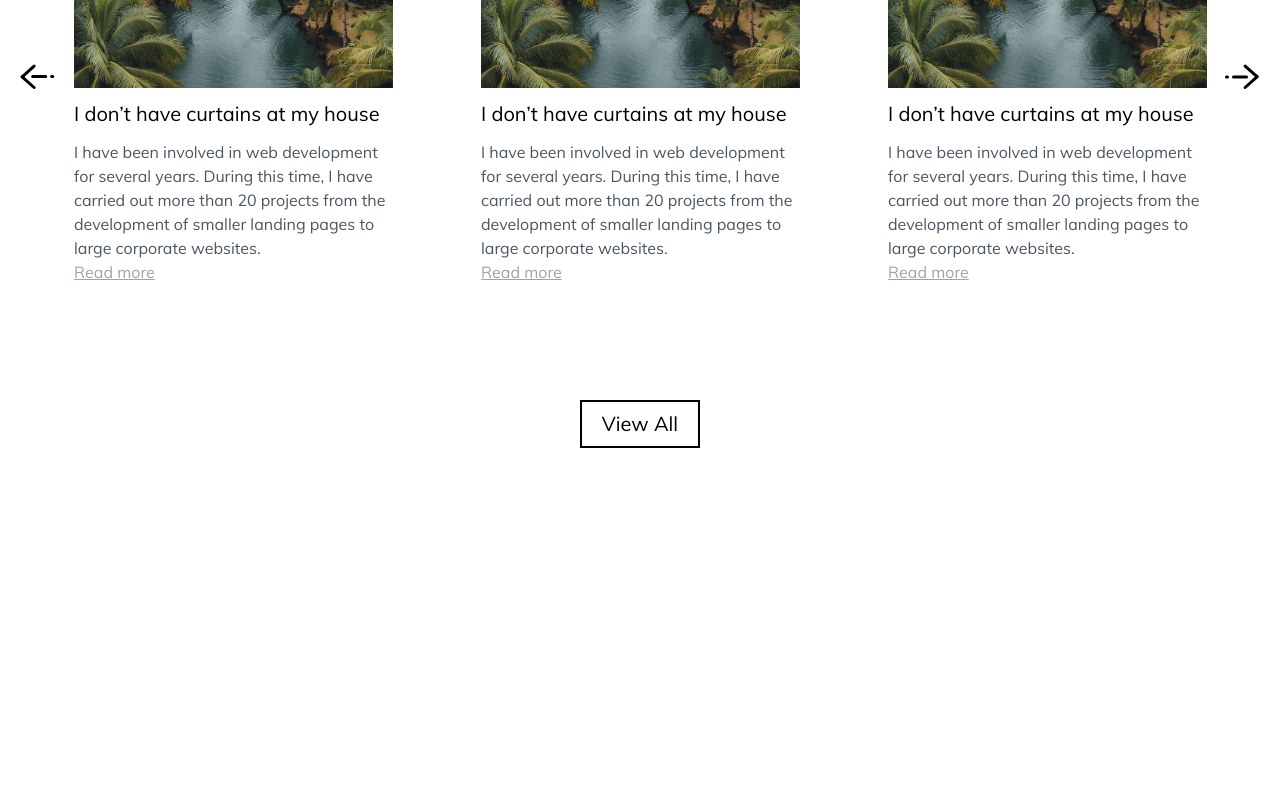
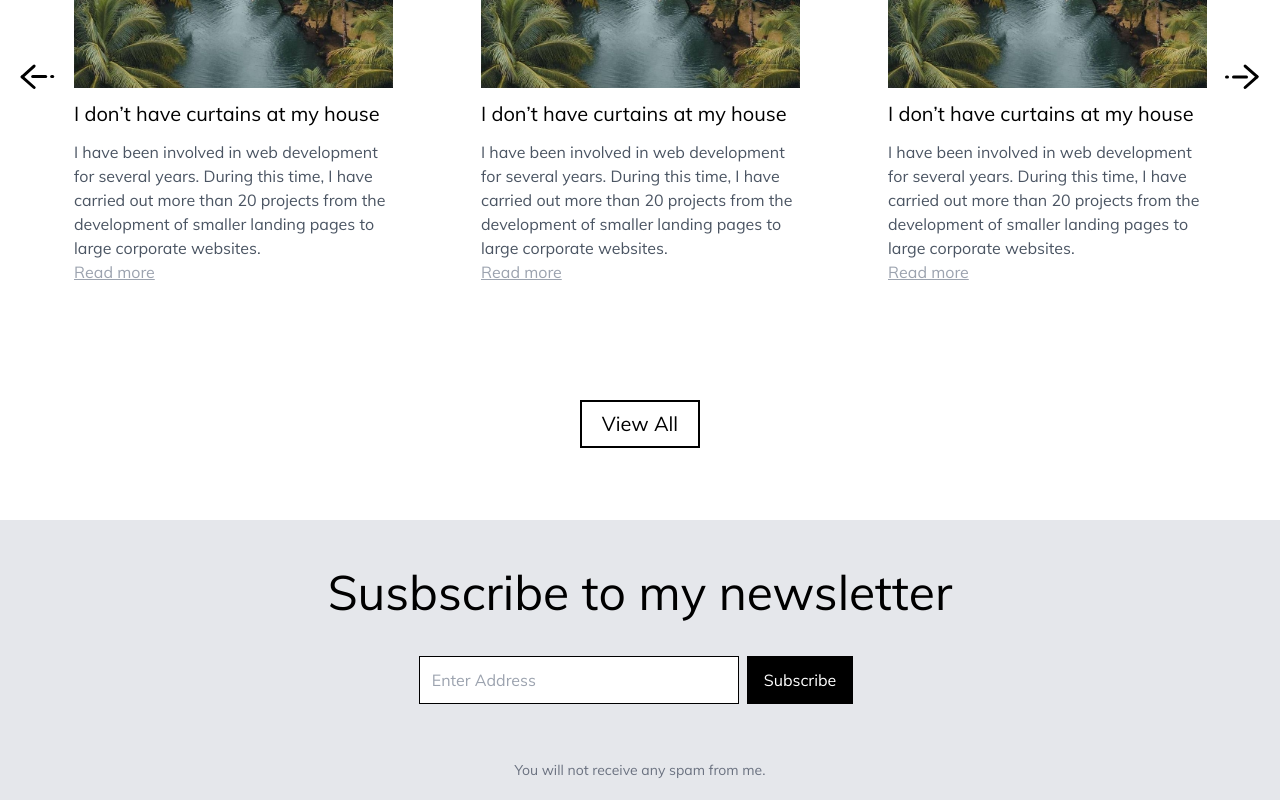
Before and after one commit to osamaakb/osama.com, a Next.js app: page / in a window 1280 px wide. Shown: the part 1513-2313 px from the top of the page. Before the commit the page ends 2033 px from the top, so only its background shows below. Built offline with nearby package versions, Linux system fonts and the light colour scheme.

Commit message:
Feat: add newsletter component
it still not work tho, will add functionality later

```diff
--- a/src/components/BlogsCarousel/BlogsCarousel.tsx
+++ b/src/components/BlogsCarousel/BlogsCarousel.tsx
@@ -8,6 +8,7 @@ export interface BlogsCarouselProps {}
 const BlogsCarousel: React.FC<BlogsCarouselProps> = () => {
   return (
     <div className="pt-16">
+      {/* @todo add real data and make the carousel responsive */}
       <Carousel>
         <div>
           <BlogItem />
--- a/src/components/Carousel/Carousel.tsx
+++ b/src/components/Carousel/Carousel.tsx
@@ -9,6 +9,7 @@ export interface CarouselProps {
 }
 
 const Carousel: React.FC<CarouselProps> = ({ children, sliderSettings }) => {
+  // @todo make this responsive
   const settings = {
     infinite: true,
     speed: 500,
--- /dev/null
+++ b/src/components/NewsLetter/NewsLetter.tsx
@@ -0,0 +1,34 @@
+import React, { useState } from "react";
+
+export interface NewsLetterProps {}
+
+const NewsLetter: React.FC<NewsLetterProps> = () => {
+  const [emailInputValue, setEmailInputValue] = useState("");
+  return (
+    <div className="bg-gray-200 flex flex-col items-center">
+      <div className="flex justify-center items-center">
+        <h1 className="text-5xl pt-12">Susbscribe to my newsletter</h1>
+      </div>
+      <div className="pt-10 pb-14 flex justify-center">
+        <input
+          className="border-primary border h-12 w-80 outline-none p-3"
+          height={200}
+          placeholder="Enter Address"
+          value={emailInputValue}
+          onChange={(e) => setEmailInputValue(e.target.value)}
+        />
+        <button
+          className="bg-primary text-white mx-2 h-12 px-4 hover:bg-white hover:text-primary
+          border border-primary  duration-500"
+        >
+          Subscribe
+        </button>
+      </div>
+      <span className="pb-5 text-gray-500 text-sm">
+        You will not receive any spam from me.
+      </span>
+    </div>
+  );
+};
+
+export default NewsLetter;
--- /dev/null
+++ b/src/components/NewsLetter/index.ts
@@ -0,0 +1 @@
+export { default } from "./NewsLetter";
--- a/src/pages/index.tsx
+++ b/src/pages/index.tsx
@@ -4,6 +4,7 @@ import Image from "next/image";
 import Link from "next/link";
 import Header from "../components/Header";
 import BlogsCarousel from "../components/BlogsCarousel";
+import NewsLetter from "../components/NewsLetter";
 
 export default function Home() {
   return (
@@ -35,6 +36,7 @@ export default function Home() {
         <h1 className="text-white text-5xl m-16">Recent Writings</h1>
       </div>
       <BlogsCarousel />
+      <NewsLetter />
     </div>
   );
 }
```
